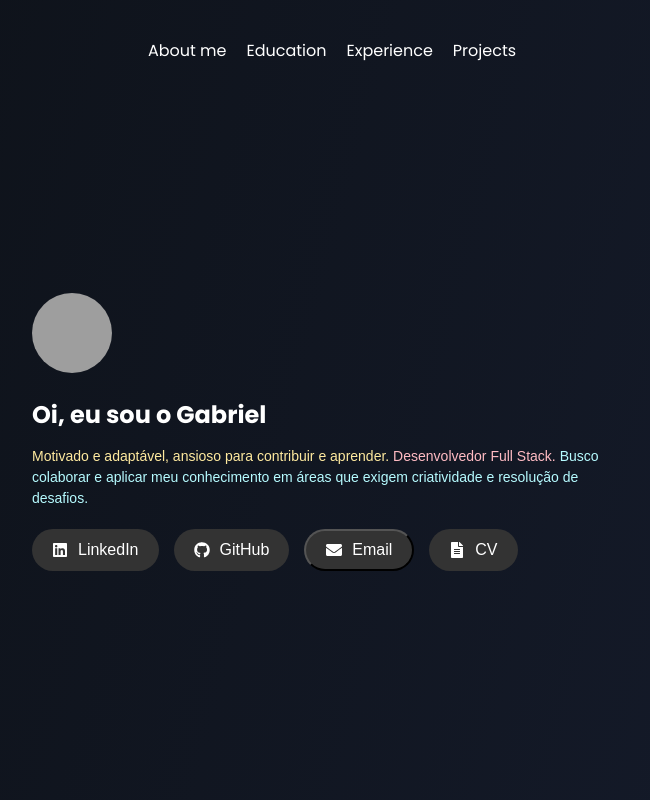
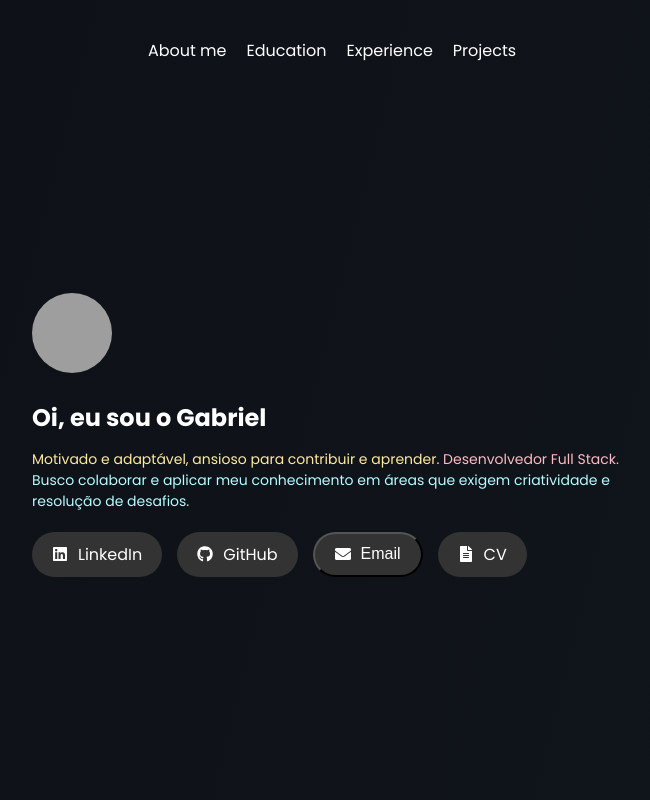
Before and after one commit to gabrielcsilvaa/PortfolioGabriel-react, a React (Create React App) app: page / in a window 1280 px wide. Shown: the top 800 px of the page, without its empty margins (308-958 px from the left). Built offline with nearby package versions, Linux system fonts and the light colour scheme; grey boxes are pictures that could not be loaded.

Commit message:
alterando as cores

```diff
--- a/src/App.css
+++ b/src/App.css
@@ -1,14 +1,15 @@
 body {
-  background: linear-gradient(to bottom right, #0d1117, #141a29, #0f1015);
+  background: linear-gradient(to bottom right, #0d1117, #10141b, #14171f);
   min-height: 100vh;
   color: white;
-  font-family: Arial, sans-serif;
+  font-family: Poppins;
 }
 .App {
   display: flex;
   flex-direction: column;
   align-items: center;
   padding: 20px;
+
 }
 
 @media (max-width: 768px) {
```
